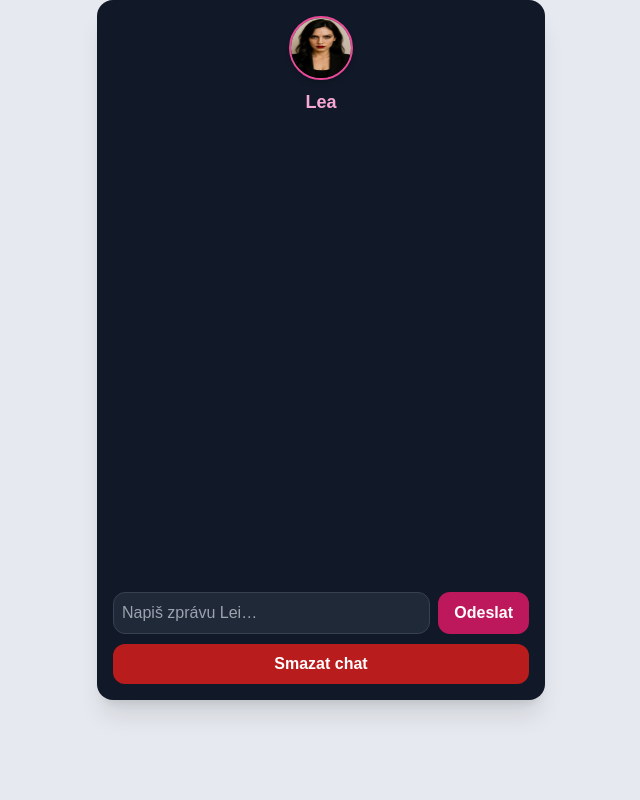
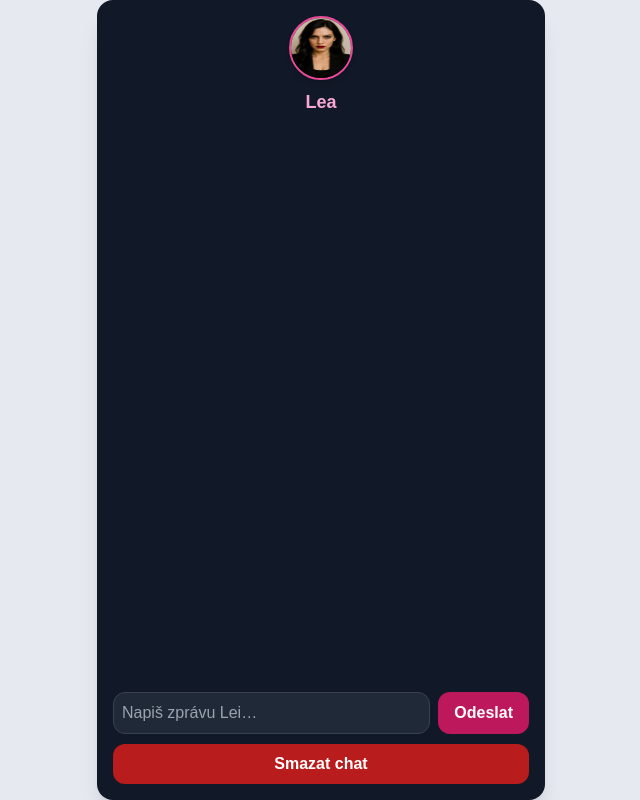
Before and after one commit to Noah-eu/Lea-ai, a Next.js app: page /chat in a window 1280 px wide. Shown: the whole page, without its empty margins (319-959 px from the left). Built offline with nearby package versions, Linux system fonts and the light colour scheme.

Commit message:
Update Chat.tsx

```diff
--- a/app/chat/Chat.tsx
+++ b/app/chat/Chat.tsx
@@ -58,7 +58,7 @@ export default function Chat() {
   }
 
   return (
-    <div className="max-w-md w-full mx-auto flex flex-col h-[90vh] max-h-[700px] bg-gray-900 rounded-2xl shadow-xl p-4 text-white">
+    <div className="max-w-md w-full mx-auto flex flex-col h-screen bg-gray-900 rounded-2xl shadow-xl p-4 text-white">
       {/* Hlavička */}
       <div className="flex flex-col items-center mb-4">
         <img
```
